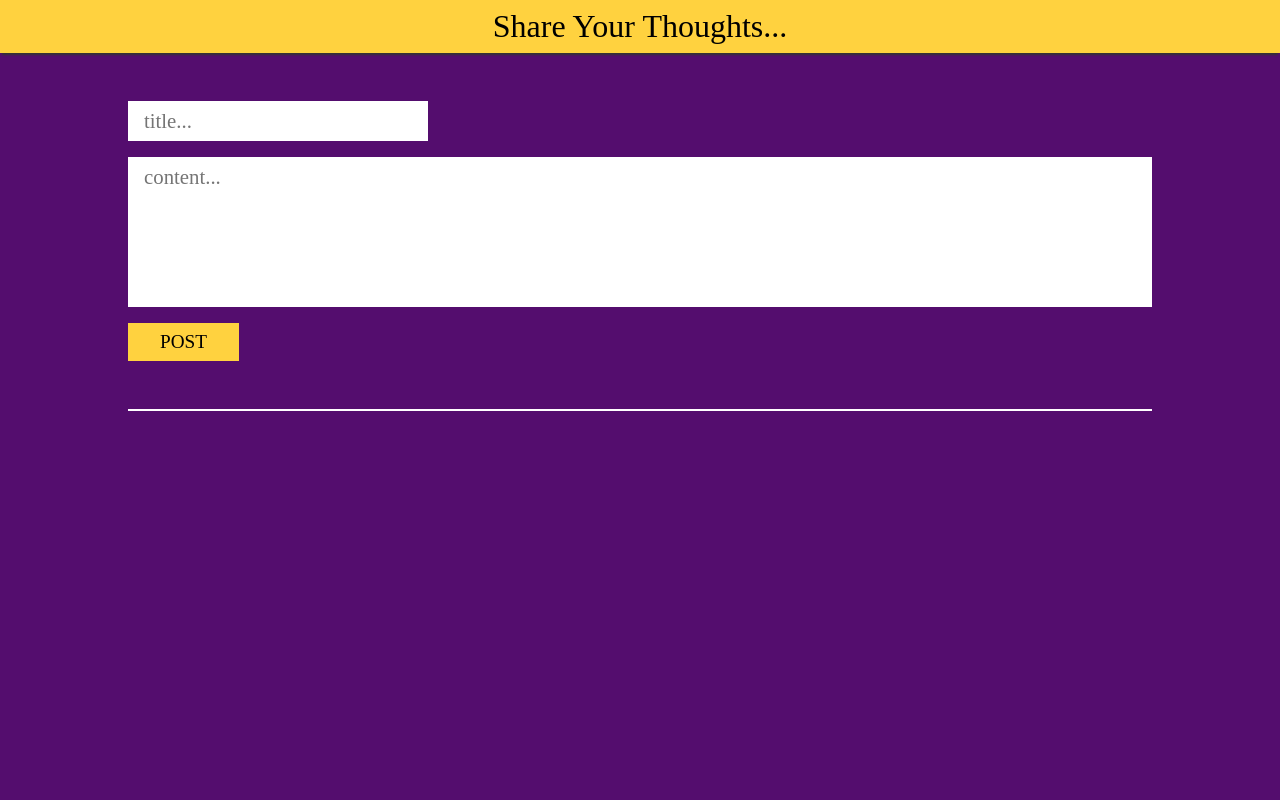
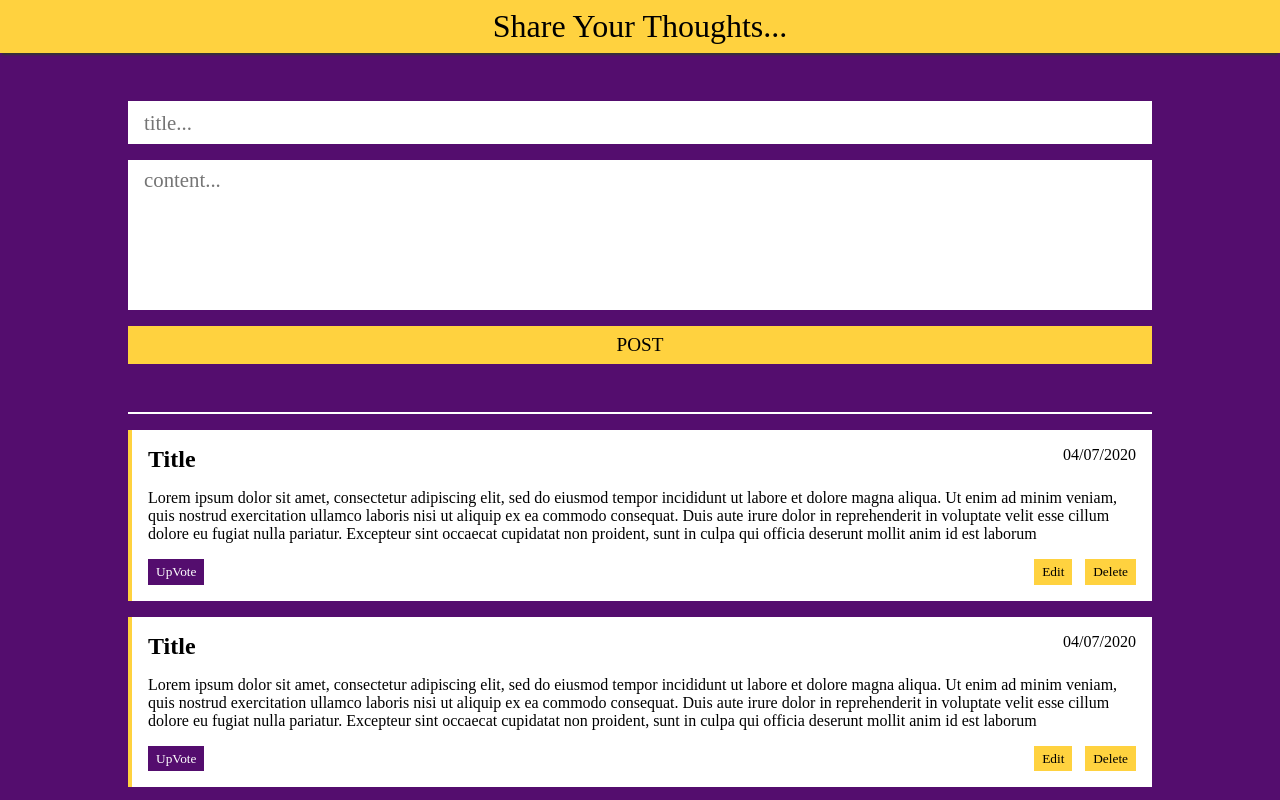
Before and after one commit to florinkras/final-project, a React (Create React App) app: page / in a window 1280 px wide. Shown: the top 800 px of the page. Built offline with nearby package versions, Linux system fonts and the light colour scheme; a web font is replaced by a local one.

Commit message:
Created Posts component and finished markup

```diff
--- a/src/App.css
+++ b/src/App.css
@@ -5,6 +5,7 @@
   padding:0;
   box-sizing: border-box;
   font-family: 'Poor Story', cursive;
+
 }
 
 body{
@@ -26,16 +27,26 @@ body{
   margin:3rem auto;
 }
 
+.container form{
+  display: flex;
+  flex-direction: column;
+  align-items: center;
+}
+
 .container form input{
   display: block;
-  padding:0.5rem 1rem;
+  padding:0.6rem 1rem;
   margin-bottom:1rem;
   font-size:1.3rem;
-  width:300px;
+  width:100%;
    outline:none;
   border:none;
   background: #fff;
-
+  transition:0.4s all;
+}
+.container form input:focus, .container form textarea:focus{
+  border-bottom:3px solid #FFD23F;
+  transition:0.4s all;
 }
 
 .container form textarea{
@@ -57,10 +68,10 @@ body{
   border:none;
   font-size:1.2rem;
   cursor: pointer;
+  width:100%;
 }
 .container form #btn-submit:hover{
-  background:forestgreen;
-
+  background:#009966;
 }
 
 .border{
@@ -69,3 +80,42 @@ body{
   height:2px;
   margin-top:3rem;
 }
+
+.post{
+  display: flex;
+  flex-direction: column;
+  background:#fff;
+  padding:1rem;
+  margin-top:1rem;
+  border-left:4px solid #FFD23F;
+}
+
+.post .post-title-data{
+  display: flex;
+  justify-content: space-between;
+  margin-bottom:1rem;
+}
+
+.post .post-content{
+  margin-bottom:1rem;
+}
+
+.post .post-actions{
+  display: flex;
+  justify-content: space-between;
+}
+
+.post .post-actions button{
+  background:#FFD23F;
+  border:none;
+  outline:none;
+  padding:0.3rem 0.5rem;
+  cursor:pointer;
+}
+.post .post-actions .btn-upvote button{
+  background:#540D6E;
+  color:#fff;
+}
+.post .post-actions .btn-delete{
+  margin-left:0.8rem;
+}
--- a/src/components/Main.js
+++ b/src/components/Main.js
@@ -1,4 +1,5 @@
 import React from 'react';
+import Posts from './Posts'
 
 function Main() {
     return (
@@ -9,6 +10,13 @@ function Main() {
                 <button id="btn-submit">POST</button>
             </form>
             <div className="border"></div>
+            <div className="posts-container">
+                <Posts />
+                <Posts />
+                <Posts />
+
+            </div>
+
         </div>
     );
 }
--- /dev/null
+++ b/src/components/Posts.js
@@ -0,0 +1,24 @@
+import React from 'react';
+
+function Posts() {
+    return (
+        <div className="post">
+            <div className="post-title-data">
+                <h2>Title</h2>
+                <p>04/07/2020</p>
+            </div>
+            <div className="post-content">
+                <p>Lorem ipsum dolor sit amet, consectetur adipiscing elit, sed do eiusmod tempor incididunt ut labore et dolore magna aliqua. Ut enim ad minim veniam, quis nostrud exercitation ullamco laboris nisi ut aliquip ex ea commodo consequat. Duis aute irure dolor in reprehenderit in voluptate velit esse cillum dolore eu fugiat nulla pariatur. Excepteur sint occaecat cupidatat non proident, sunt in culpa qui officia deserunt mollit anim id est laborum</p>
+            </div>
+            <div className="post-actions">
+                <div className="btn-upvote"><button>UpVote</button></div>
+                <div className="div">
+                    <button className="btn-edit">Edit</button>
+                    <button className="btn-delete">Delete</button>
+                </div>
+            </div>
+        </div>
+    );
+}
+
+export default Posts;
```
